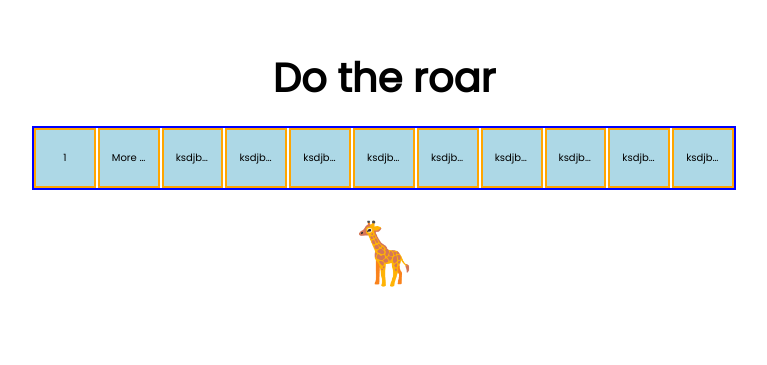
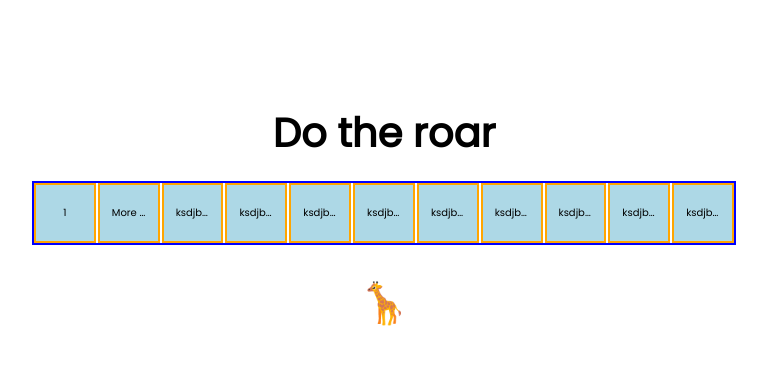
Before and after one commit to imbrikis/seeessess, a plain HTML site: page page20.html in a window 1280 px wide. Shown: the part 227-592 px from the top of the page, without its empty margins (256-1023 px from the left). Drawn offline with Linux system fonts and the light colour scheme.

Commit message:
add animation to btn for the because

```diff
--- a/page20.html
+++ b/page20.html
@@ -7,7 +7,7 @@
     <link rel="stylesheet" href="/styles/style20.css" />
     <title>Page 20</title>
   </head>
-  <body class="flex-center-all flex-col">
+  <body class="flex-center-all flex-col wrapper">
     <h1>Do the roar</h1>
     <div class="container">
       <div class="div1 item flex-center-all">
--- a/styles/style20.css
+++ b/styles/style20.css
@@ -3,6 +3,10 @@
 body {
   height: 100vh;
   width: 100vw;
+}
+
+.wrapper {
+  position: relative;
 }
 
 h1 {
@@ -12,6 +16,14 @@ h1 {
 
 .btn {
   margin-top: 2rem;
+  font-size: 4rem;
+  transition: font-size 0.5s;
+  position: absolute;
+  bottom: 30vh;
+  cursor: pointer;
+}
+
+.btn:hover {
   font-size: 6rem;
 }
 
```
